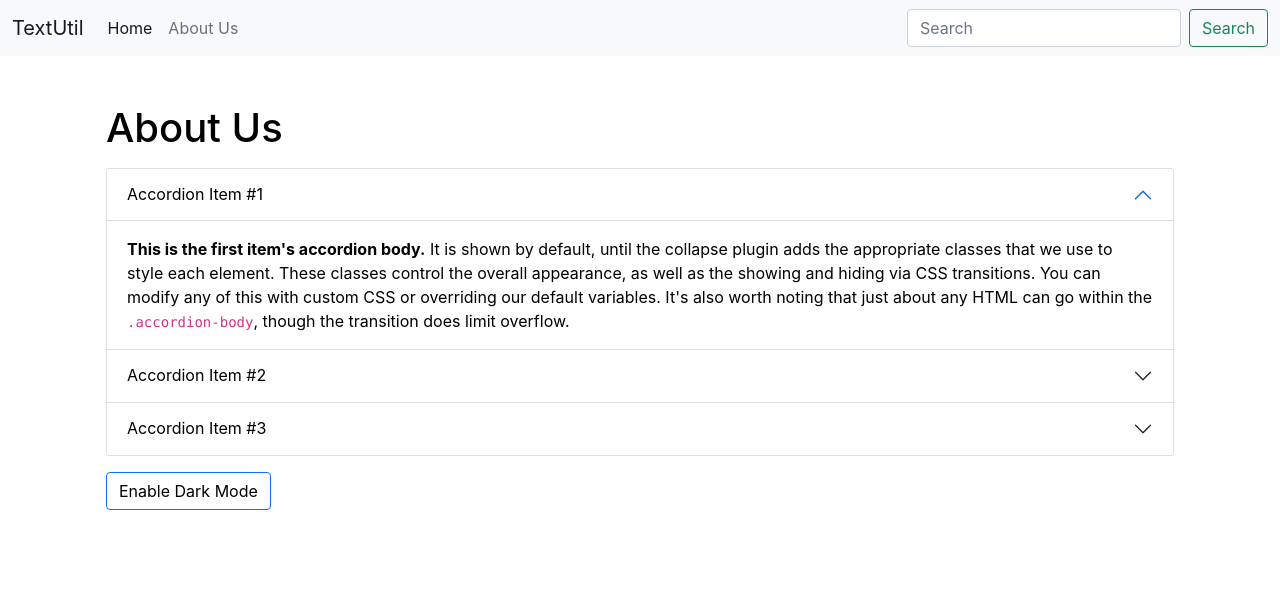
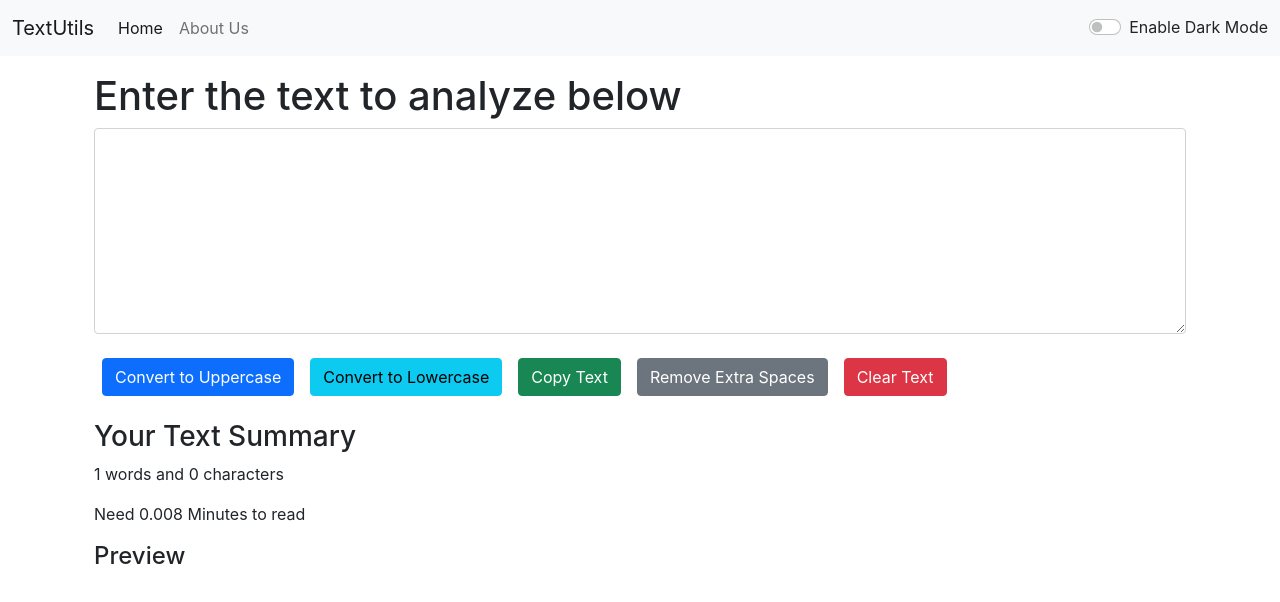
Before and after one commit to naimahassan43/textutils-app, a React (Create React App) app: page / in a window 1280 px wide. Shown: the top 602 px of the page. Built offline with nearby package versions, Linux system fonts and the light colour scheme.

Commit message:
Enable dark mode using switch checkbox

```diff
--- a/src/App.js
+++ b/src/App.js
@@ -1,15 +1,31 @@
+import { useState } from "react";
 import "./App.css";
-import About from "./components/About";
+// import About from "./components/About";
 import Navbar from "./components/Navbar";
-// import TextForm from "./components/TextForm";
+import TextForm from "./components/TextForm";
 
 function App() {
+  const [mode, setMode] = useState("light"); // whether dark mode is enabled or not
+  const toggleMode = () => {
+    if (mode === "light") {
+      setMode("dark");
+      document.body.style.backgroundColor = "grey";
+    } else {
+      setMode("light");
+      document.body.style.backgroundColor = "white";
+    }
+  };
   return (
     <>
-      <Navbar title="TextUtil" aboutText="About Us" />
+      <Navbar
+        title="TextUtils"
+        aboutText="About Us"
+        mode={mode}
+        toggleMode={toggleMode}
+      />
       <div className="container my-3">
-        {/* <TextForm heading="Enter the text to analyze below" /> */}
-        <About />
+        <TextForm heading="Enter the text to analyze below" mode={mode} />
+        {/* <About /> */}
       </div>
     </>
   );
--- a/src/components/Navbar.js
+++ b/src/components/Navbar.js
@@ -4,7 +4,9 @@ import PropTypes from "prop-types";
 const Navbar = (props) => {
   return (
     <div>
-      <nav className="navbar navbar-expand-lg navbar-light bg-light">
+      <nav
+        className={`navbar navbar-expand-lg navbar-${props.mode} bg-${props.mode}`}
+      >
         <div className="container-fluid">
           <a className="navbar-brand" href="/">
             {props.title}
@@ -33,7 +35,7 @@ const Navbar = (props) => {
                 </a>
               </li>
             </ul>
-            <form className="d-flex">
+            {/* <form className="d-flex">
               <input
                 className="form-control me-2"
                 type="search"
@@ -43,7 +45,25 @@ const Navbar = (props) => {
               <button className="btn btn-outline-success" type="submit">
                 Search
               </button>
-            </form>
+            </form> */}
+            <div
+              className={`form-check form-switch text-${
+                props.mode === "light" ? "dark" : "light"
+              }`}
+            >
+              <input
+                className="form-check-input"
+                type="checkbox"
+                onClick={props.toggleMode}
+                id="flexSwitchCheckChecked"
+              />
+              <label
+                className="form-check-label"
+                htmlFor="flexSwitchCheckChecked"
+              >
+                Enable Dark Mode
+              </label>
+            </div>
           </div>
         </div>
       </nav>
--- a/src/components/TextForm.js
+++ b/src/components/TextForm.js
@@ -11,8 +11,22 @@ function TextForm(props) {
     let newText = text.toLowerCase();
     setText(newText);
   };
+  const handleClearClick = () => {
+    // console.log("uppercase was clicked: "+ text);
+    let newText = "";
+    setText(newText);
+  };
   const handleOnChange = (event) => {
     setText(event.target.value);
+  };
+  const handleCopy = () => {
+    let text = document.getElementById("myBox");
+    text.select();
+    navigator.clipboard.writeText(text.value);
+  };
+  const handleExtraSpaces = () => {
+    let newText = text.split(/[ ]+/);
+    setText(newText.join(" "));
   };
   const [text, setText] = useState("");
   return (
@@ -28,11 +42,23 @@ function TextForm(props) {
             rows={8}
           />
         </div>
-        <button className="btn btn-primary" onClick={handleUpClick}>
+        <button className="btn btn-primary mx-2 my-2" onClick={handleUpClick}>
           Convert to Uppercase
         </button>
-        <button className="btn btn-primary mx-2" onClick={handleLowClick}>
+        <button className="btn btn-info mx-2 my-2" onClick={handleLowClick}>
           Convert to Lowercase
+        </button>
+        <button className="btn btn-success mx-2 my-2" onClick={handleCopy}>
+          Copy Text
+        </button>
+        <button
+          className="btn btn-secondary mx-2 my-2"
+          onClick={handleExtraSpaces}
+        >
+          Remove Extra Spaces
+        </button>
+        <button className="btn btn-danger mx-2 my-2" onClick={handleClearClick}>
+          Clear Text
         </button>
       </div>
       <div className="container my-3">
```
